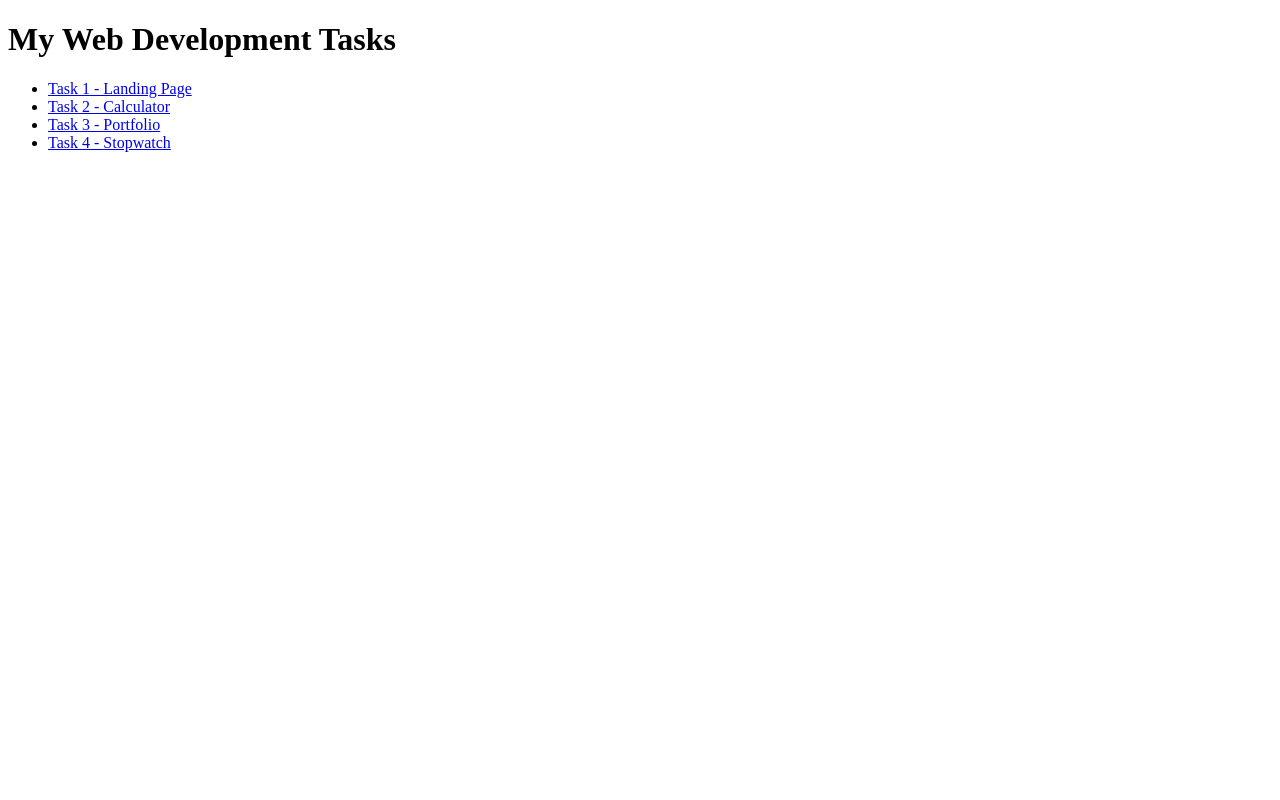
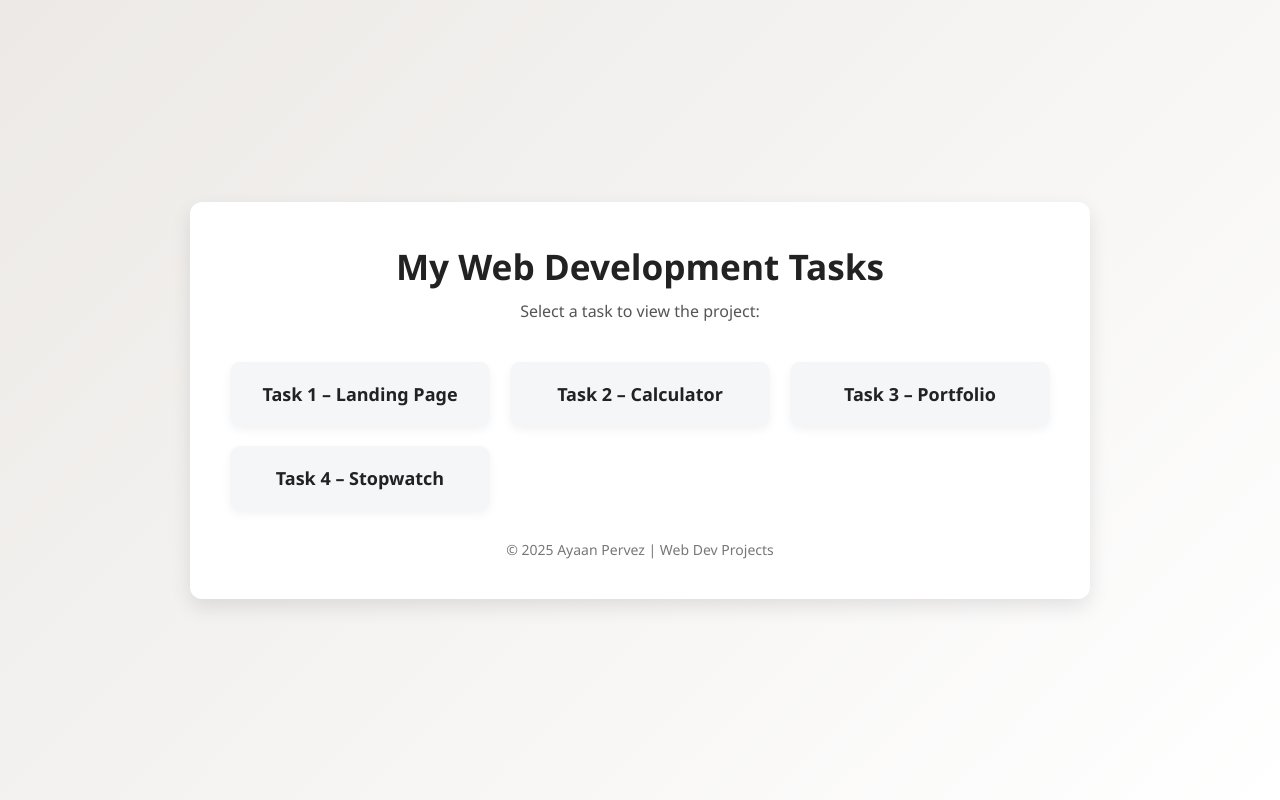
Before and after one commit to AyaanPervez/SCT_WD, a plain HTML site: page index.html in a window 1280 px wide. Drawn offline with Linux system fonts and the light colour scheme.

Commit message:
Updated homepage

```diff
--- a/index.html
+++ b/index.html
@@ -2,15 +2,83 @@
 <html lang="en">
 <head>
   <meta charset="UTF-8">
-  <title>My Web Development Tasks</title>
+  <title>Web Development Tasks</title>
+  <style>
+    /* Reset & Base */
+    * {
+      margin: 0;
+      padding: 0;
+      box-sizing: border-box;
+    }
+    body {
+      font-family: "Segoe UI", Arial, sans-serif;
+      background: linear-gradient(135deg, #ece9e6, #ffffff);
+      min-height: 100vh;
+      display: flex;
+      justify-content: center;
+      align-items: center;
+      padding: 20px;
+    }
+    .container {
+      max-width: 900px;
+      width: 100%;
+      background: #fff;
+      padding: 40px;
+      border-radius: 12px;
+      box-shadow: 0 8px 20px rgba(0,0,0,0.1);
+      text-align: center;
+    }
+    h1 {
+      font-size: 2.2rem;
+      color: #222;
+      margin-bottom: 10px;
+    }
+    p {
+      color: #555;
+      margin-bottom: 40px;
+    }
+    .tasks {
+      display: grid;
+      grid-template-columns: repeat(auto-fit, minmax(200px, 1fr));
+      gap: 20px;
+    }
+    .task-card {
+      padding: 20px;
+      border-radius: 10px;
+      background: #f4f6f8;
+      transition: all 0.3s ease;
+      text-decoration: none;
+      color: #222;
+      font-size: 18px;
+      font-weight: 600;
+      box-shadow: 0 4px 10px rgba(0,0,0,0.05);
+    }
+    .task-card:hover {
+      background: #0078d7;
+      color: white;
+      transform: translateY(-5px);
+      box-shadow: 0 6px 15px rgba(0,0,0,0.15);
+    }
+    footer {
+      margin-top: 30px;
+      font-size: 14px;
+      color: #777;
+    }
+  </style>
 </head>
 <body>
-  <h1>My Web Development Tasks</h1>
-  <ul>
-    <li><a href="Task_1/">Task 1 - Landing Page</a></li>
-    <li><a href="Task_2/">Task 2 - Calculator</a></li>
-    <li><a href="Task_3/">Task 3 - Portfolio</a></li>
-    <li><a href="Task_4/">Task 4 - Stopwatch</a></li>
-  </ul>
+  <div class="container">
+    <h1>My Web Development Tasks</h1>
+    <p>Select a task to view the project:</p>
+
+    <div class="tasks">
+      <a href="Task_1/index.html" class="task-card">Task 1 – Landing Page</a>
+      <a href="Task_2/index.html" class="task-card">Task 2 – Calculator</a>
+      <a href="Task_3/index.html" class="task-card">Task 3 – Portfolio</a>
+      <a href="Task_4/index.html" class="task-card">Task 4 – Stopwatch</a>
+    </div>
+
+    <footer>© 2025 Ayaan Pervez | Web Dev Projects</footer>
+  </div>
 </body>
 </html>
```
